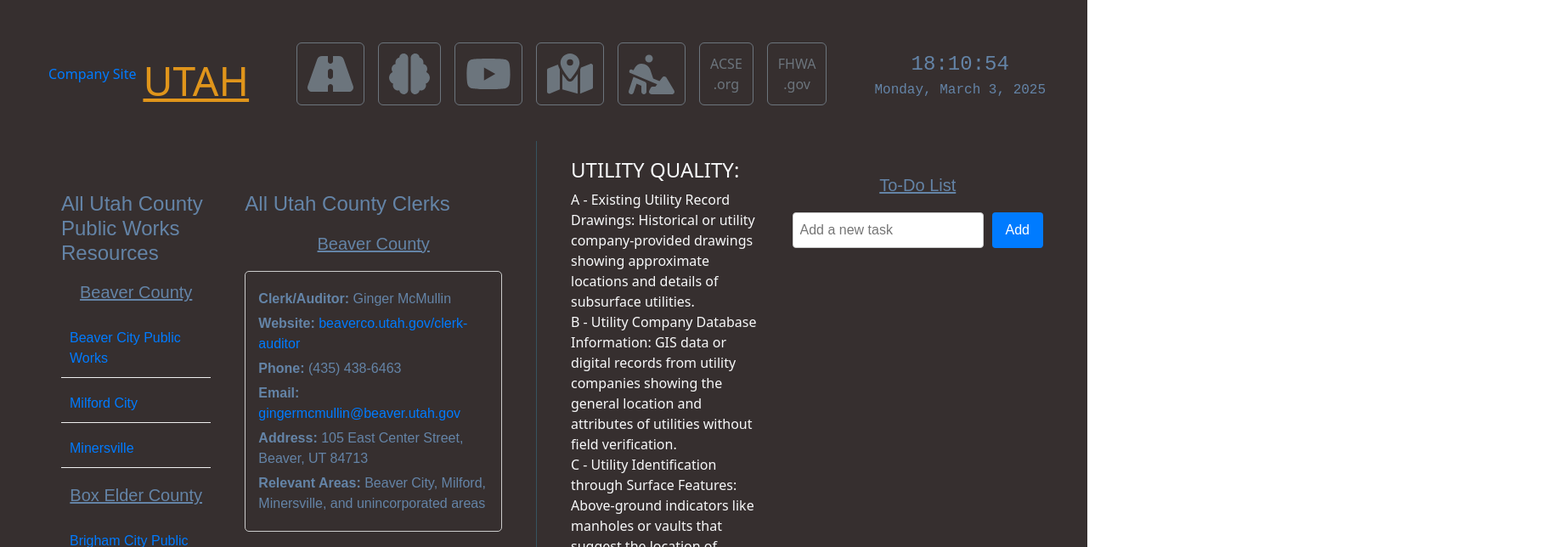
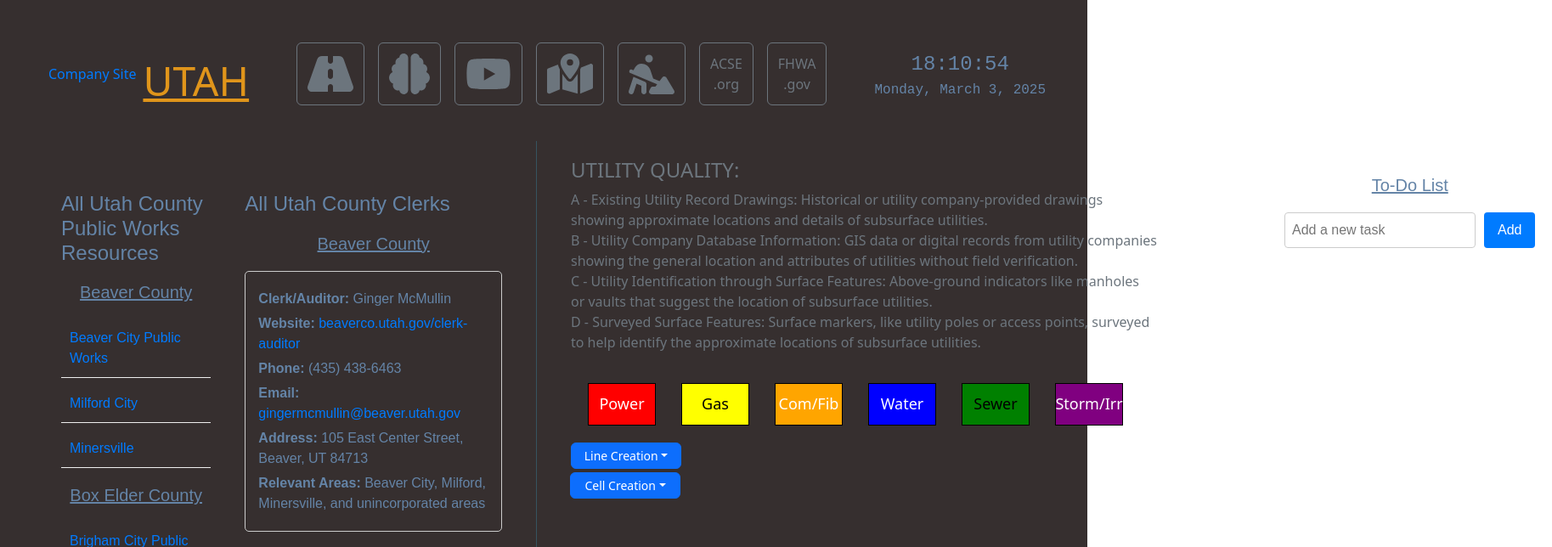
Before and after one commit to Vtencouchclimbr/Work-Site, a React (Vite) app: page / in a window 1280 px wide. Shown: the top 644 px of the page at 85% size, 1827 px wide, since content can reach past the window. Built offline with nearby package versions, Linux system fonts and the light colour scheme.

Commit message:
utility info

```diff
--- a/src/components/Colors.jsx
+++ b/src/components/Colors.jsx
@@ -19,12 +19,12 @@ const Colors = () => {
   return (
     <>
     <div>
-        <p className='text-light'>
+        <p style={{ color:'#6c757d' }} className=''>
         <h4>UTILITY QUALITY:</h4>
-         A - Existing Utility Record Drawings: Historical or utility company-provided drawings showing approximate locations and details of subsurface utilities. <br />
-         B - Utility Company Database Information: GIS data or digital records from utility companies showing the general location and attributes of utilities without field verification.<br />
-         C - Utility Identification through Surface Features: Above-ground indicators like manholes or vaults that suggest the location of subsurface utilities.<br />
-         D - Surveyed Surface Features: Surface markers, like utility poles or access points, surveyed to help identify the approximate locations of subsurface utilities.<br />
+         A - Existing Utility Record Drawings: Historical or utility company-provided drawings<br /> showing approximate locations and details of subsurface utilities. <br />
+         B - Utility Company Database Information: GIS data or digital records from utility companies<br /> showing the general location and attributes of utilities without field verification.<br />
+         C - Utility Identification through Surface Features: Above-ground indicators like manholes<br /> or vaults that suggest the location of subsurface utilities.<br />
+         D - Surveyed Surface Features: Surface markers, like utility poles or access points, surveyed<br /> to help identify the approximate locations of subsurface utilities.<br />
          </p>
     </div>
     <div className="square-container">
--- a/src/components/TechInfo.jsx
+++ b/src/components/TechInfo.jsx
@@ -5,8 +5,8 @@ import Assign from '../util/Assign.png';
 const Tech = () => {
 
   return (
-<div className="btn-group d-felx flex-column">
-  <button className="btn btn-primary btn-sm dropdown-toggle rounded mb-1" type="button" data-bs-toggle="dropdown" aria-expanded="false">
+<div style={{ width:'800px' }} className="btn-group d-felx flex-column">
+  <button style={{ width:'130px' }} className="btn btn-primary btn-sm dropdown-toggle rounded mb-1" type="button" data-bs-toggle="dropdown" aria-expanded="false">
     Line Creation
   </button>
   <ul className="dropdown-menu bg-dark text-light">
@@ -23,7 +23,7 @@ const Tech = () => {
   <img style={{height:'500px'}} className='m-2' src={Assign} alt="assign" />
   </ul>
 
-  <button className="btn btn-primary btn-sm dropdown-toggle rounded mb-1" type="button" data-bs-toggle="dropdown" aria-expanded="false">
+  <button style={{ width:'130px' }} className="btn btn-primary btn-sm dropdown-toggle rounded mb-1" type="button" data-bs-toggle="dropdown" aria-expanded="false">
     Cell Creation
   </button>
   <ul className="dropdown-menu bg-dark text-light">
```
